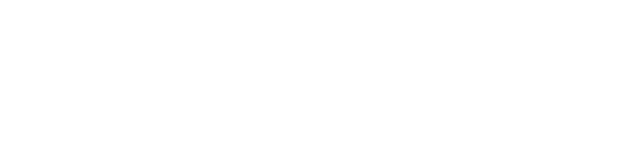
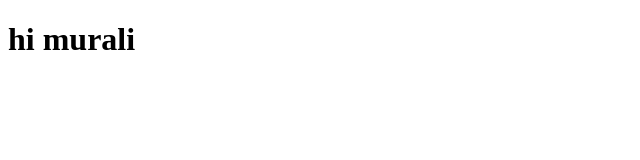
Before and after one commit to MuraliKrishnan12/demo1, a plain HTML site: page index1.html in a window 1280 px wide. Shown: the whole page, without its empty margins (0-640 px from the left). Drawn offline with Linux system fonts and the light colour scheme.

Commit message:
Update index1.html

```diff
--- a/index1.html
+++ b/index1.html
@@ -6,6 +6,7 @@
     <title>Document</title>
 </head>
 <body>
+    <h1>hi murali</h1>
 
 </body>
 </html>
```
